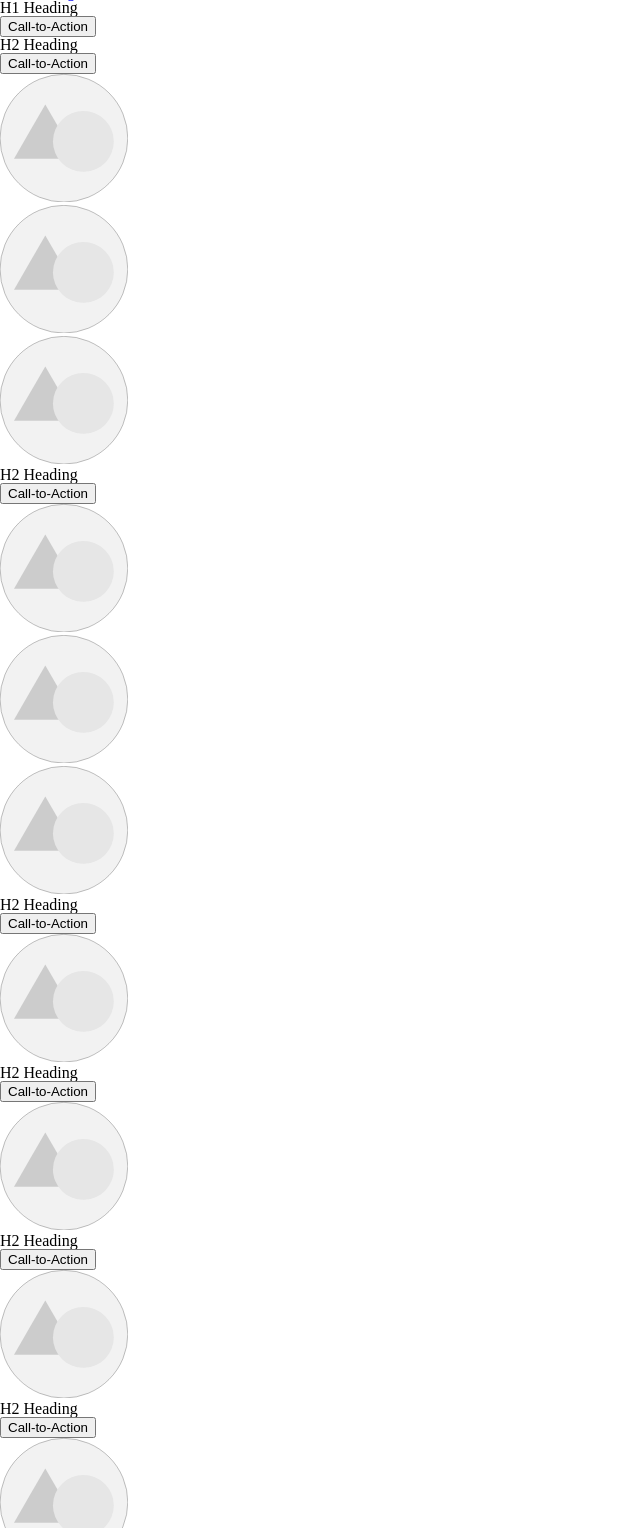
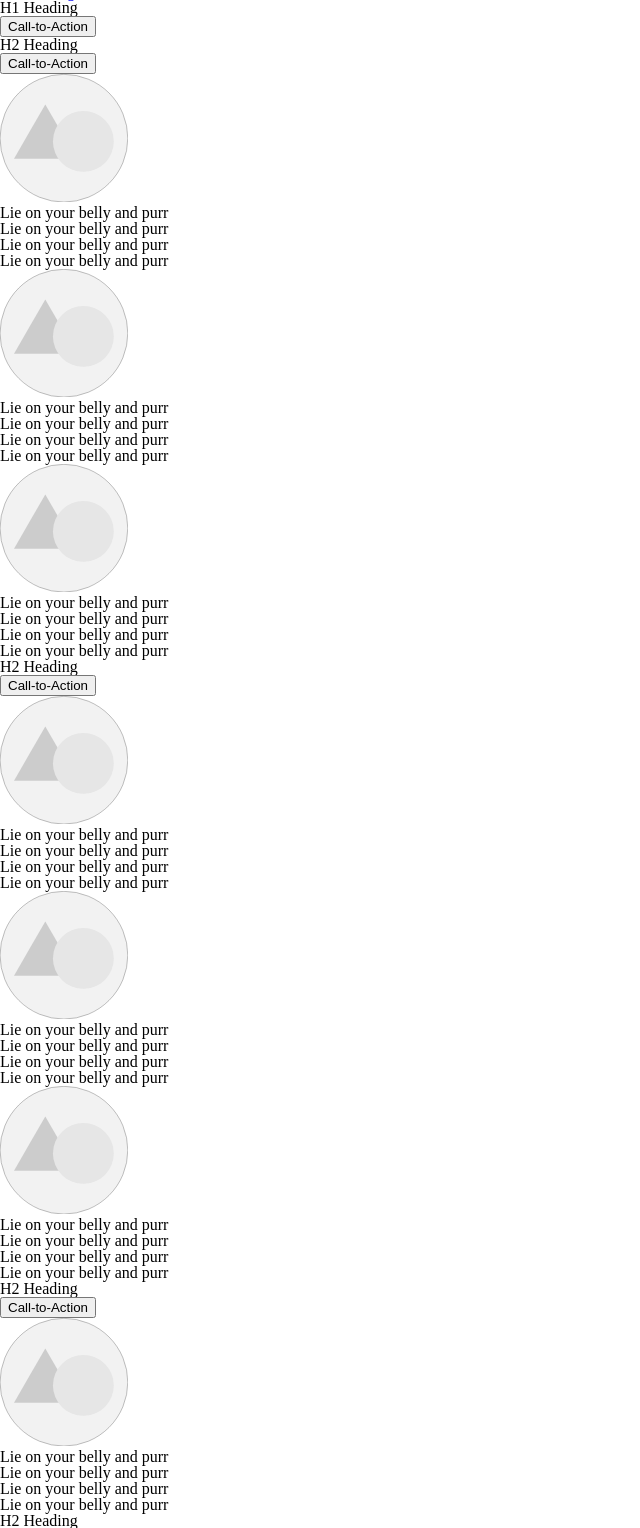
Before and after one commit to ellynmichelle/aith, a PHP site: page /second-page/index.php in a window 1280 px wide. Shown: the part 96-1624 px from the top of the page, without its empty margins (0-640 px from the left). Run offline with PHP 8.4, Linux system fonts and the light colour scheme; some libraries are stand-ins or nearby versions.

Commit message:
More filler text
Inputted filler text for the second page

```diff
--- a/second-page/second-page.html.php
+++ b/second-page/second-page.html.php
@@ -12,28 +12,28 @@
             <article>
                 <img src="../images/placeholder-circle.svg" alt="">
                 <ul>
-                    <li></li>
-                    <li></li>
-                    <li></li>
-                    <li></li>
+                    <li>Lie on your belly and purr</li>
+                    <li>Lie on your belly and purr</li>
+                    <li>Lie on your belly and purr</li>
+                    <li>Lie on your belly and purr</li>
                 </ul>
             </article>
             <article>
                 <img src="../images/placeholder-circle.svg" alt="">
                 <ul>
-                    <li></li>
-                    <li></li>
-                    <li></li>
-                    <li></li>
+                    <li>Lie on your belly and purr</li>
+                    <li>Lie on your belly and purr</li>
+                    <li>Lie on your belly and purr</li>
+                    <li>Lie on your belly and purr</li>
                 </ul>
             </article>
             <article>
                 <img src="../images/placeholder-circle.svg" alt="">
                 <ul>
-                    <li></li>
-                    <li></li>
-                    <li></li>
-                    <li></li>
+                    <li>Lie on your belly and purr</li>
+                    <li>Lie on your belly and purr</li>
+                    <li>Lie on your belly and purr</li>
+                    <li>Lie on your belly and purr</li>
                 </ul>
             </article>
         </section>
@@ -44,28 +44,28 @@
             <article>
                 <img src="../images/placeholder-circle.svg" alt="">
                 <ul>
-                    <li></li>
-                    <li></li>
-                    <li></li>
-                    <li></li>
+                    <li>Lie on your belly and purr</li>
+                    <li>Lie on your belly and purr</li>
+                    <li>Lie on your belly and purr</li>
+                    <li>Lie on your belly and purr</li>
                 </ul>
             </article>
             <article>
                 <img src="../images/placeholder-circle.svg" alt="">
                 <ul>
-                    <li></li>
-                    <li></li>
-                    <li></li>
-                    <li></li>
+                    <li>Lie on your belly and purr</li>
+                    <li>Lie on your belly and purr</li>
+                    <li>Lie on your belly and purr</li>
+                    <li>Lie on your belly and purr</li>
                 </ul>
             </article>
             <article>
                 <img src="../images/placeholder-circle.svg" alt="">
                 <ul>
-                    <li></li>
-                    <li></li>
-                    <li></li>
-                    <li></li>
+                    <li>Lie on your belly and purr</li>
+                    <li>Lie on your belly and purr</li>
+                    <li>Lie on your belly and purr</li>
+                    <li>Lie on your belly and purr</li>
                 </ul>
             </article>
         </section>
@@ -76,10 +76,10 @@
             <article>
                 <img src="../images/placeholder-circle.svg" alt="">
                 <ul>
-                    <li></li>
-                    <li></li>
-                    <li></li>
-                    <li></li>
+                    <li>Lie on your belly and purr</li>
+                    <li>Lie on your belly and purr</li>
+                    <li>Lie on your belly and purr</li>
+                    <li>Lie on your belly and purr</li>
                 </ul>
             </article>
         </section>
@@ -90,10 +90,10 @@
             <article>
                 <img src="../images/placeholder-circle.svg" alt="">
                 <ul>
-                    <li></li>
-                    <li></li>
-                    <li></li>
-                    <li></li>
+                    <li>Lie on your belly and purr</li>
+                    <li>Lie on your belly and purr</li>
+                    <li>Lie on your belly and purr</li>
+                    <li>Lie on your belly and purr</li>
                 </ul>
             </article>
         </section>
@@ -104,10 +104,10 @@
             <article>
                 <img src="../images/placeholder-circle.svg" alt="">
                 <ul>
-                    <li></li>
-                    <li></li>
-                    <li></li>
-                    <li></li>
+                    <li>Lie on your belly and purr</li>
+                    <li>Lie on your belly and purr</li>
+                    <li>Lie on your belly and purr</li>
+                    <li>Lie on your belly and purr</li>
                 </ul>
             </article>
         </section>
@@ -118,10 +118,10 @@
             <article>
                 <img src="../images/placeholder-circle.svg" alt="">
                 <ul>
-                    <li></li>
-                    <li></li>
-                    <li></li>
-                    <li></li>
+                    <li>Lie on your belly and purr</li>
+                    <li>Lie on your belly and purr</li>
+                    <li>Lie on your belly and purr</li>
+                    <li>Lie on your belly and purr</li>
                 </ul>
             </article>
         </section>
@@ -132,10 +132,10 @@
             <article>
                 <img src="../images/placeholder-circle.svg" alt="">
                 <ul>
-                    <li></li>
-                    <li></li>
-                    <li></li>
-                    <li></li>
+                    <li>Lie on your belly and purr</li>
+                    <li>Lie on your belly and purr</li>
+                    <li>Lie on your belly and purr</li>
+                    <li>Lie on your belly and purr</li>
                 </ul>
             </article>
         </section>
```
